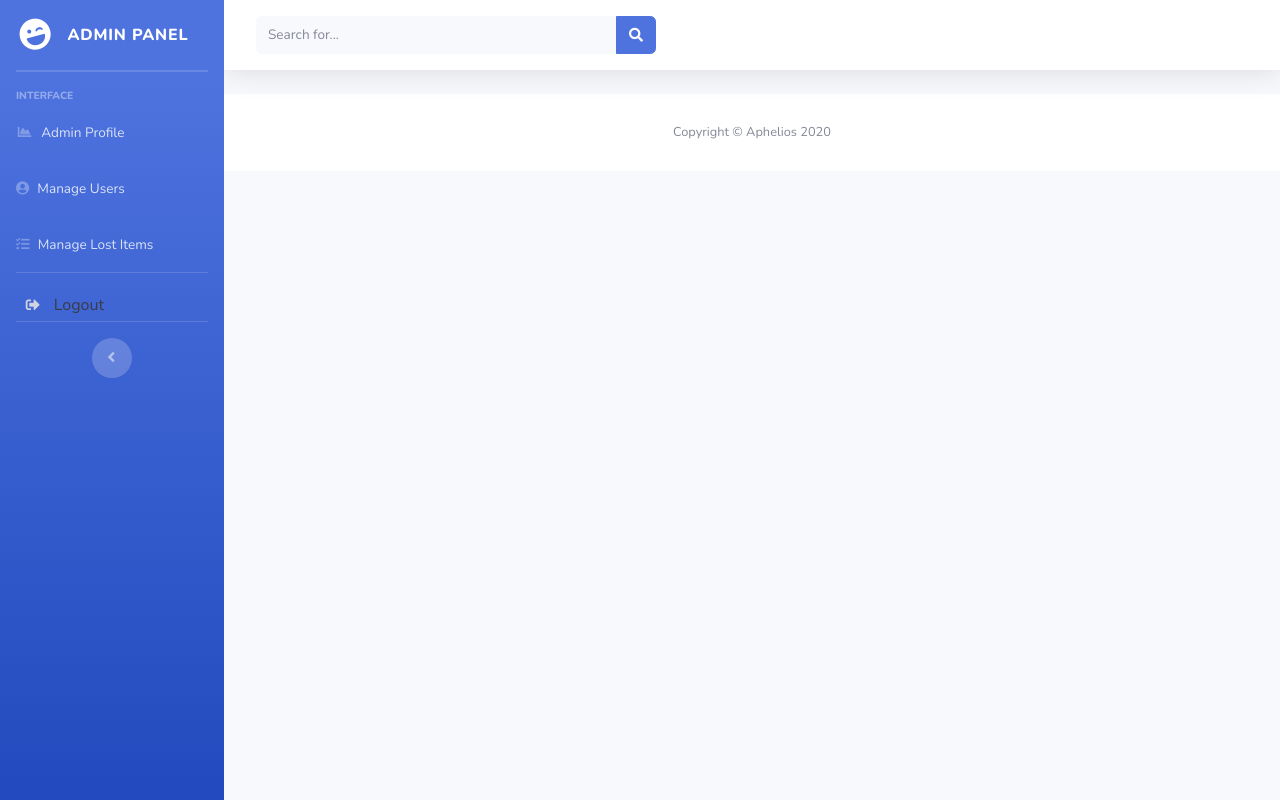
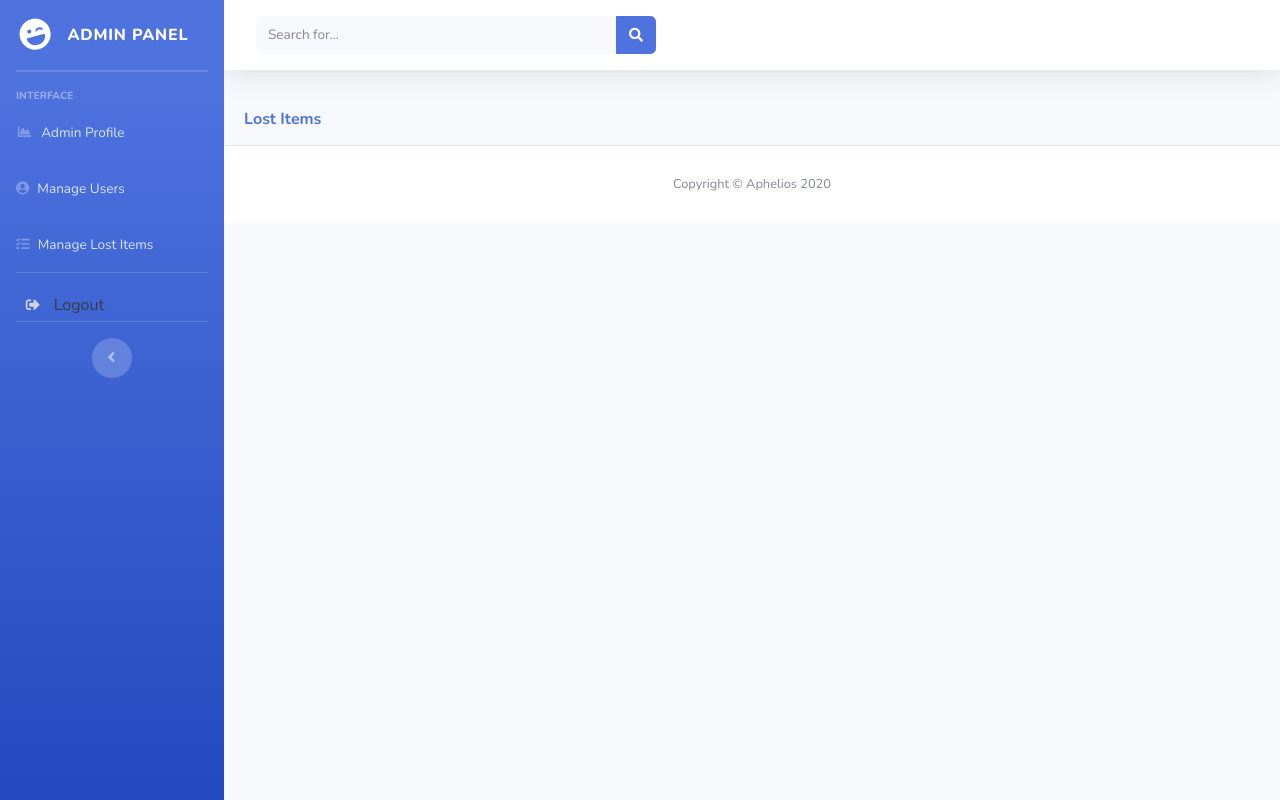
Before and after one commit to Bidesh15-8550/Lost-and-Found-Management-System-using-PHP, a PHP site: page /admin/items.php in a window 1280 px wide. Run offline with PHP 8.4, Linux system fonts and the light colour scheme.

Commit message:
item section added

```diff
--- a/admin/items.php
+++ b/admin/items.php
@@ -3,7 +3,13 @@ session_start();
 include('includes/header.php');
 include('includes/navbar.php');
 ?>
-
+    <div class="grid_10">
+        <div class="card-header py-3">
+            <h6 class="m-0 font-weight-bold text-primary">
+                Lost Items
+            </h6>
+        </div>
+    </div>
 
 
 
```
